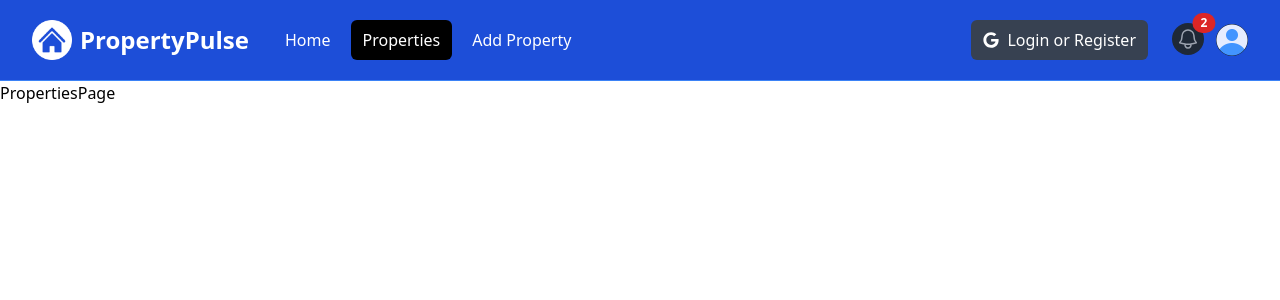
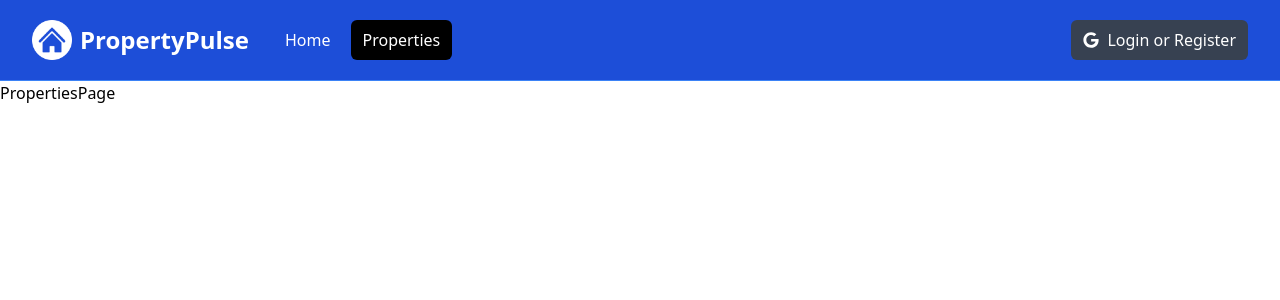
Before and after one commit to ervinMamutov/rent-appartment, a Next.js app: page /properties in a window 1280 px wide. Shown: the top 300 px of the page. Built offline with nearby package versions, Linux system fonts and the light colour scheme.

Commit message:
made the registration button hide and show

```diff
--- a/components/Navbar.jsx
+++ b/components/Navbar.jsx
@@ -12,6 +12,7 @@ import { FaGoogle } from 'react-icons/fa';
 const Navbar = () => {
   const [isMobileMenuOpen, setIsMobileMenuOpen] = useState(false);
   const [isProfileMenuOpen, setIsProfileMenuOpen] = useState(false);
+  const [isLoggedIn, setIsLoggedIn] = useState(false);
 
   const pathname = usePathname();
 
@@ -76,6 +77,7 @@ const Navbar = () => {
                 >
                   Properties
                 </Link>
+                {isLoggedIn && (
                   <Link
                     href='/properties/add'
                     className={`${
@@ -84,11 +86,13 @@ const Navbar = () => {
                   >
                     Add Property
                   </Link>
+                )}
               </div>
             </div>
           </div>
 
           {/*  Right Side Menu (Logged Out) */}
+          {!isLoggedIn && (
             <div className='hidden md:block md:ml-6'>
               <div className='flex items-center'>
                 <button className='flex items-center text-white bg-gray-700 hover:bg-gray-900 hover:text-white rounded-md px-3 py-2'>
@@ -97,8 +101,10 @@ const Navbar = () => {
                 </button>
               </div>
             </div>
+          )}
 
           {/*  Right Side Menu (Logged In) */}
+          {isLoggedIn && (
             <div className='absolute inset-y-0 right-0 flex items-center pr-2 md:static md:inset-auto md:ml-6 md:pr-0'>
               <Link href='/messages' className='relative group'>
                 <button
@@ -187,6 +193,7 @@ const Navbar = () => {
                 )}
               </div>
             </div>
+          )}
         </div>
       </div>
 
@@ -210,6 +217,7 @@ const Navbar = () => {
             >
               Properties
             </Link>
+            {isLoggedIn && (
               <Link
                 href='/properties/add'
                 className={`${
@@ -218,10 +226,12 @@ const Navbar = () => {
               >
                 Add Property
               </Link>
+            )}
+            {!isLoggedIn && (
               <button className='flex items-center text-white bg-gray-700 hover:bg-gray-900 hover:text-white rounded-md px-3 py-2 my-4'>
-              <FaGoogle className='text-white mr-2' />
                 <span>Login or Register</span>
               </button>
+            )}
           </div>
         </div>
       )}
```
Lines whose indentation alone changed are shown as unchanged.
